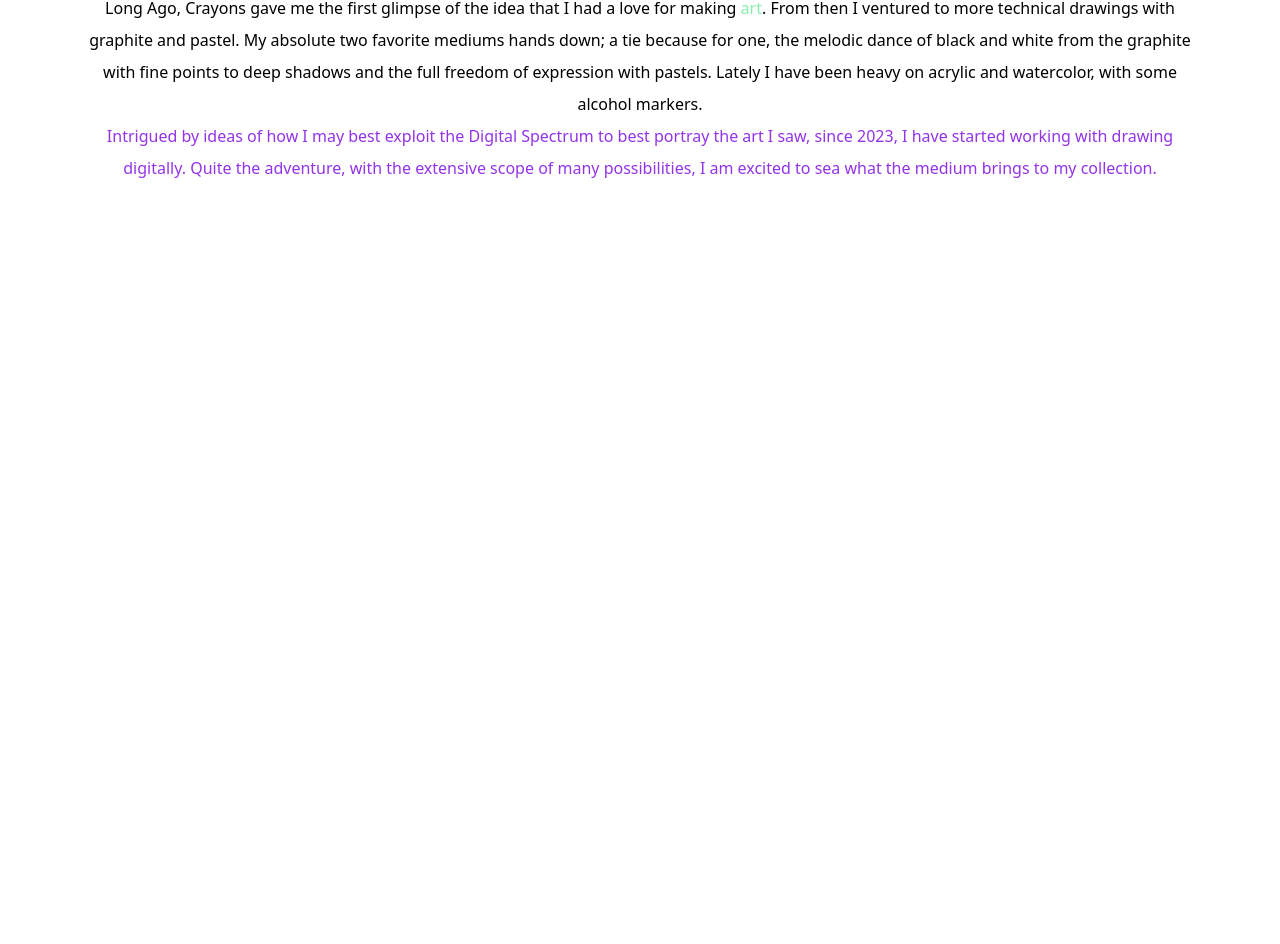
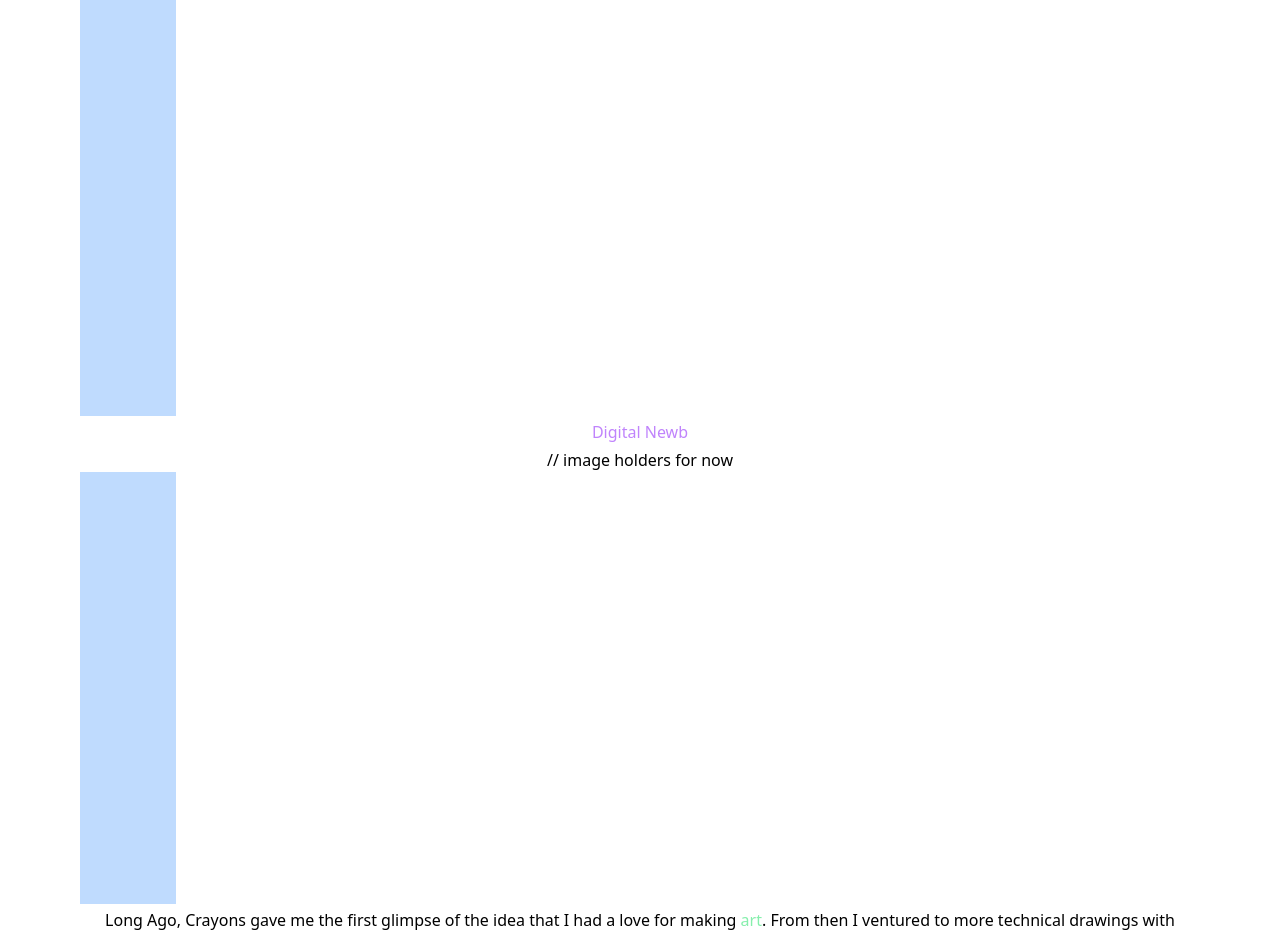
Before and after one commit to CEODemitri/demitri_davinci, a Next.js app: page / in a window 1280 px wide. Shown: the part 2957-3901 px from the top of the page. Before the commit the page ends 3141 px from the top, so only its background shows below. Built offline with nearby package versions, Linux system fonts and the light colour scheme.

Commit message:
Update index.js
Practice makes perfect

```diff
--- a/pages/index.js
+++ b/pages/index.js
@@ -59,9 +59,21 @@ export default function Home() {
             <h3 className="text-3xl py-1 mt-2em">My Medium</h3>
             <div>
               <Link href="/posts/traditional" className="text-md py-2 leading-8 text-purple-400">Traditional First</Link>
+                    <div className="flex-wrap wrap-1">
+                      // image holders for now
+                      <div className="h-36 w-24 bg-blue-200"></div>
+                      <div className="h-36 w-24 bg-blue-200"></div>
+                      <div className="h-36 w-24 bg-blue-200"></div>
+                    </div>
             </div>
             <div>
               <Link href="/posts/digital" className="text-md py-2 leading-8 text-purple-400">Digital Newb</Link>
+                    <div className="flex-wrap wrap-1">
+                      // image holders for now
+                      <div className="h-36 w-24 bg-blue-200"></div>
+                      <div className="h-36 w-24 bg-blue-200"></div>
+                      <div className="h-36 w-24 bg-blue-200"></div>
+                    </div>
             </div>
 
             <p className="leading-loose">Long Ago, Crayons gave me the first glimpse of the idea that I had a love for making <span className="text-green-300">art</span>. From then I ventured to more technical drawings with graphite and pastel. My absolute two favorite mediums hands down; a tie because for one, the melodic dance of black and white from the graphite with fine points to deep shadows and the full freedom of expression with pastels. Lately I have been heavy on acrylic and watercolor, with some alcohol markers.</p>
```
